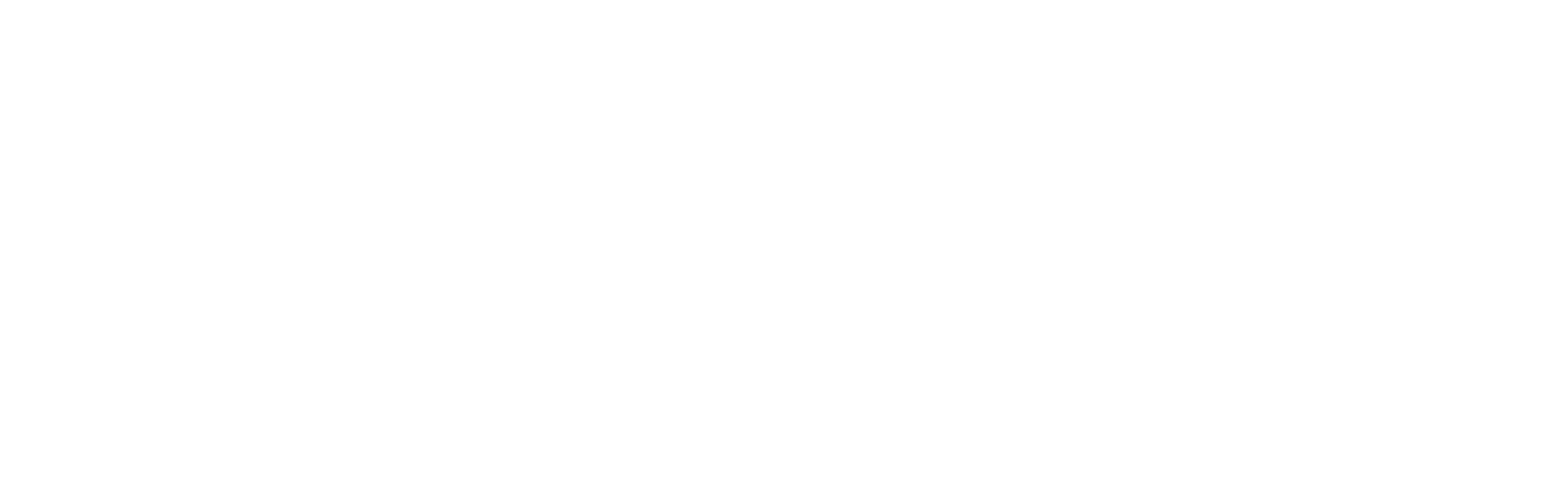
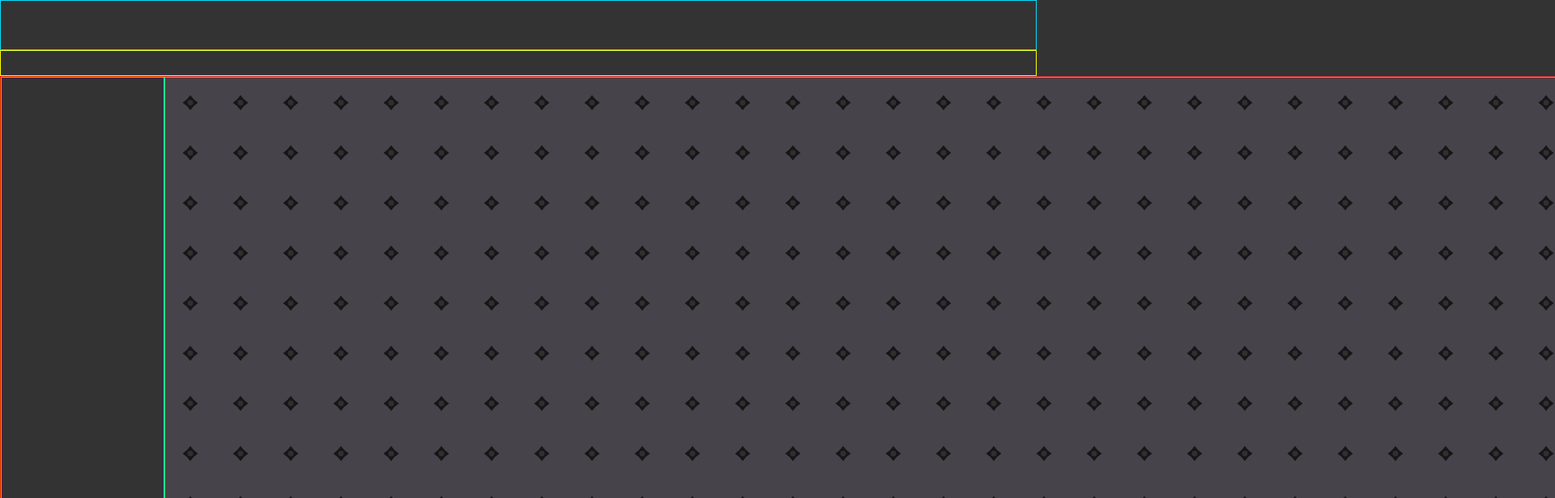
Before and after one commit to sasha51r/MySpace, a plain HTML site: page canva.html in a window 1280 px wide. Shown: the top 616 px of the page at 81% size, 1920 px wide, since content can reach past the window. Drawn offline with Linux system fonts and the light colour scheme.

Commit message:
v.0.1.11

```diff
--- a/canva.html
+++ b/canva.html
@@ -0,0 +1,30 @@
+<!DOCTYPE html>
+<html lang="en">
+<head>
+    <meta charset="UTF-8">
+    <meta name="viewport" content="width=device-width, initial-scale=1.0">
+    <title>Canvas page</title>
+    <link rel="icon" href="imgs/3rd-party-connected.svg" type="image/x-icon">
+    <link rel="stylesheet" href="canvas-style.css">
+</head>
+
+<header>
+    <div class="menu">
+
+    </div>
+</header>
+<body>
+    <div class="toolbar">
+
+    </div>
+    <div class="mainfield">
+        <div class="library">
+
+        </div>
+        <canvas id="workspace" width="2000px" height="1000px" >
+
+        </canvas>
+    </div>
+<script src="canvas-script.js"></script>
+</body>
+</html>
--- /dev/null
+++ b/canvas-script.js
@@ -0,0 +1,10 @@
+document.addEventListener("DomContentLoaded", function() {
+    const canvas = document.getElementById('workspace');
+    const ctx = canvas.getContext('2d');
+}
+    canvas.width = window.innerWidth;
+    canvas.hight = window.innerHeight;
+
+    canvas.addEventListener('click', function(event) {
+        const x = event.clientX -
+    }
--- /dev/null
+++ b/canvas-style.css
@@ -0,0 +1,38 @@
+body{
+    background-color: #333333;
+}
+* {
+    margin: 0;
+    padding: 0;
+    border-box  ;
+}
+
+
+.menu {
+height: 60px;
+border: 1px solid rgb(0, 225, 255);
+}
+
+.toolbar {
+height: 30px;
+border: 1px solid yellow;
+}
+
+.mainfield {
+    display:inline-flex;
+    height:1000px;
+    border: 1px solid rgb(255, 0, 0);
+    }
+
+
+    #workspace{
+        border: 1px solid rgb(0, 225, 255);
+        background-image: url(imgs/back-canvas1.svg);
+    }
+    .library{
+        border: 1px solid rgb(72, 255, 0);
+        min-height: 100px;
+        max-height: 100%;
+        width: 200px;
+
+    }
```
Also changed, not shown: index.html (+3 -1 lines), style.css (+8 -11 lines), imgs/back-canvas1.svg (added), imgs/lang-button.svg (added), imgs/main_logo.svg.
